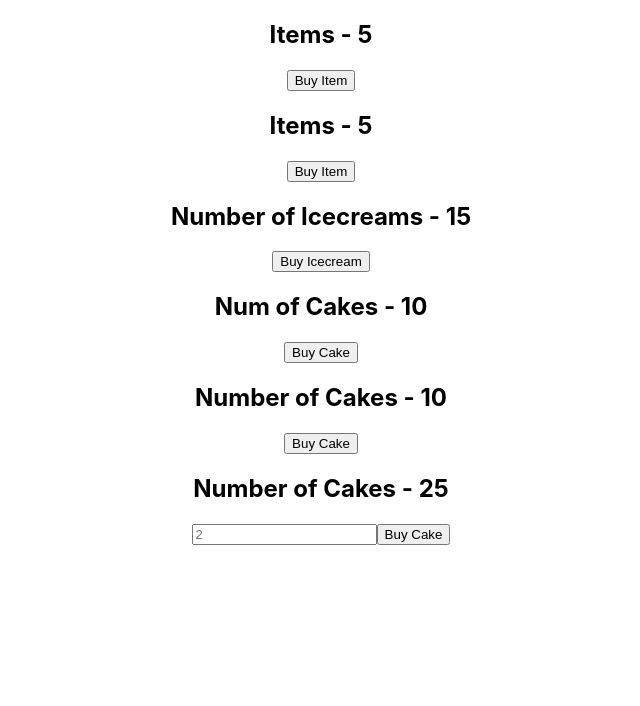
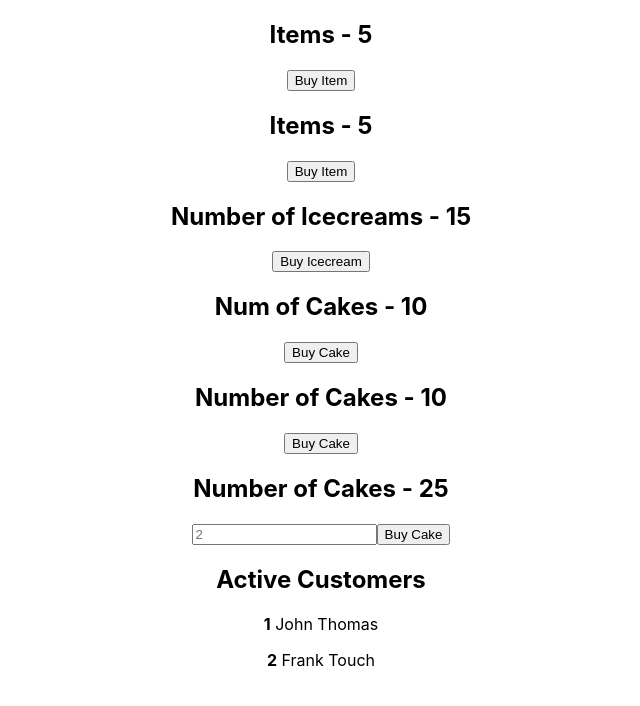
Before and after one commit to malishben360/react-redux, a React (Create React App) app: page / in a window 1280 px wide. Shown: the top 706 px of the page, without its empty margins (319-959 px from the left). Built offline with nearby package versions, Linux system fonts and the light colour scheme.

Commit message:
Feature: User container

```diff
--- a/src/App.js
+++ b/src/App.js
@@ -3,6 +3,7 @@
 import HookContainer from './components/HookContainer';
 import IceCreamContainer from './components/IceCreamContainer';
 import ItemContainer from './components/ItemContainer';
+import UserContainer from './components/UserContainer';
 import './App.css';
 
 function App() {
@@ -14,6 +15,7 @@
       <HookContainer />
       <CakeContainer />
       <NewCakeContainer />
+      <UserContainer />
     </div>
   );
 }
--- /dev/null
+++ b/src/components/UserContainer.js
@@ -0,0 +1,15 @@
+function UserContainer() {
+    return (
+        <div>
+            <h2>Active Customers</h2>
+            <p>
+                <b>1</b> John Thomas
+            </p>
+            <p>
+                <b>2</b> Frank Touch
+            </p>
+        </div>
+     );
+}
+
+export default UserContainer;
```
